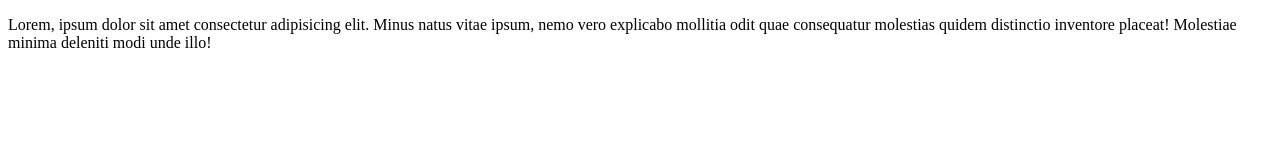
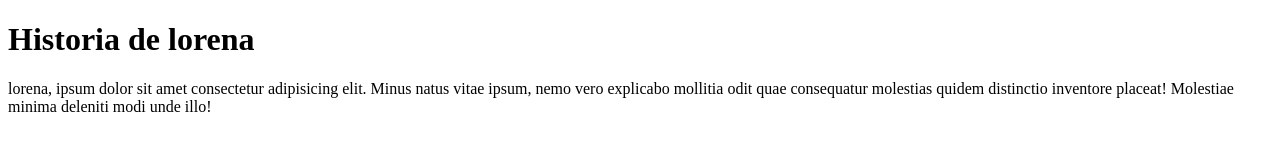
Before and after one commit to Daniela619/proyectoDemoCursoPrework, a plain HTML site: page index.html in a window 1280 px wide. Drawn offline with Linux system fonts and the light colour scheme.

Commit message:
TITULO DE LA HISTORIA DE LORENA

```diff
--- a/index.html
+++ b/index.html
@@ -7,6 +7,7 @@
   <title>Hola mundo</title>
 </head>
 <body>
-  <p> Lorem, ipsum dolor sit amet consectetur adipisicing elit. Minus natus vitae ipsum, nemo vero explicabo mollitia odit quae consequatur molestias quidem distinctio inventore placeat! Molestiae minima deleniti modi unde illo!</p>
+  <h1>Historia de lorena</h1>
+  <p> lorena, ipsum dolor sit amet consectetur adipisicing elit. Minus natus vitae ipsum, nemo vero explicabo mollitia odit quae consequatur molestias quidem distinctio inventore placeat! Molestiae minima deleniti modi unde illo!</p>
 </body>
 </html>
```
